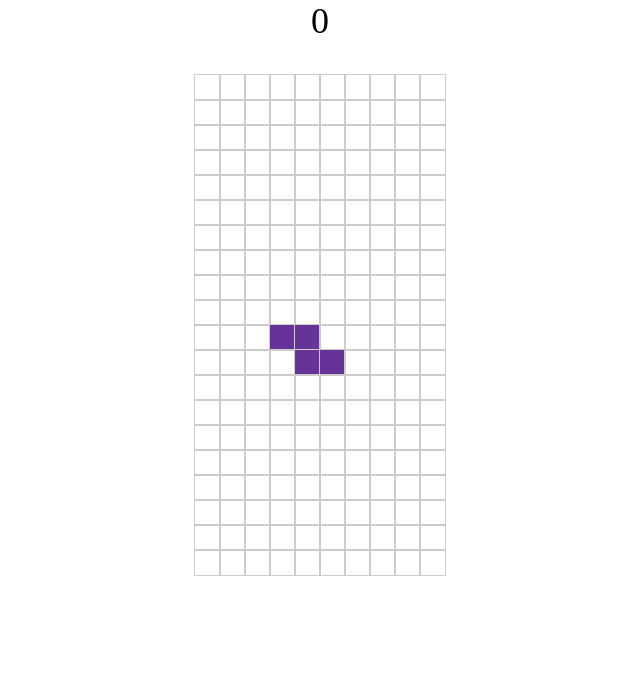
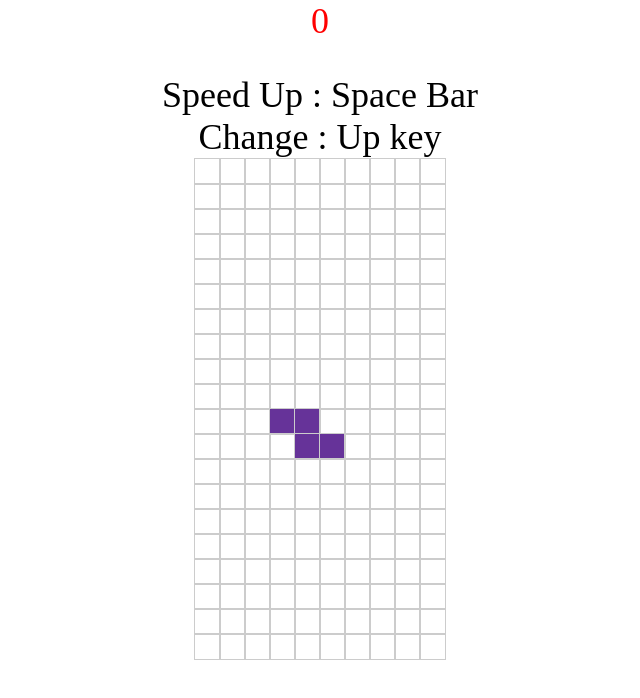
Before and after one commit to CaliforniaLuv/TETRIS-GAME, a plain HTML site: page index.html in a window 1280 px wide. Shown: the whole page, without its empty margins (320-960 px from the left). Drawn offline with Linux system fonts and the light colour scheme.

Commit message:
second commit

```diff
--- a/css/style.css
+++ b/css/style.css
@@ -27,6 +27,12 @@ body {
     font-size: 50px;
 }
 
+.manual {
+    text-align: center;
+    font-size: 36px;
+
+}
+
 .game-text > button {
     padding: 0.5rem 1rem;
     color: #fff;
@@ -39,6 +45,7 @@ body {
     text-align: center;
     font-size: 36px;
     margin-bottom: 2rem;
+    color: red
 }
 
 .playground > ul {
--- a/index.html
+++ b/index.html
@@ -10,12 +10,17 @@
 
 <body>
     <div class="wrapper">
+
         <div class="game-text">
             <span>Game Over~~!</span>
             <button>Restart</button>
         </div>
         <div class="score">0</div>
         <div class="playground">
+            <div class="manual">
+                <div>Speed Up : Space Bar</div>
+                <div>Change : Up key</div>
+            </div>
             <ul></ul>
         </div>
     </div>
--- a/js/tetris.js
+++ b/js/tetris.js
@@ -191,6 +191,7 @@ document.addEventListener("keydown", e => {
     reStartButton.addEventListener("click", () => {
         playground.innerHTML = "";
         gameText.style.display = "none";
+        scoreDisplay.innerHTML = '0'
         init();
     })
 })
```
Also changed, not shown: 1 other file.
